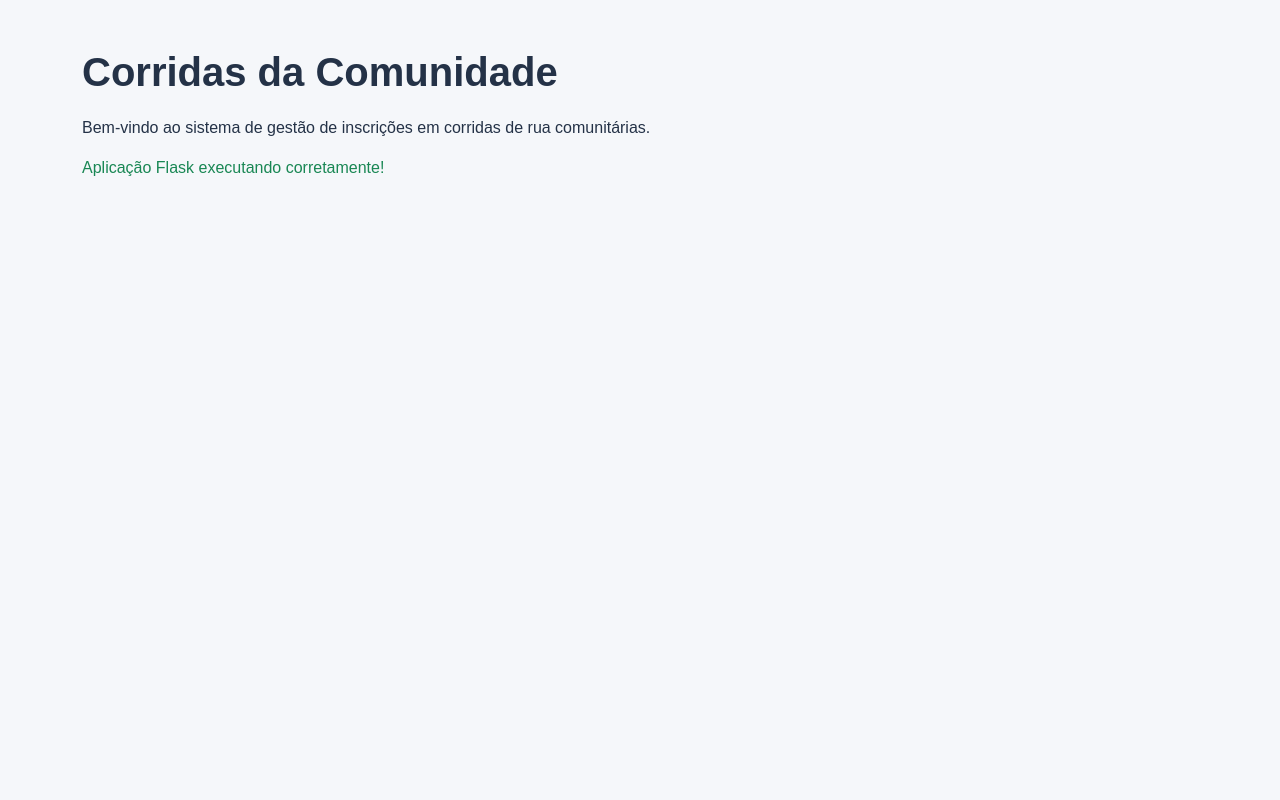
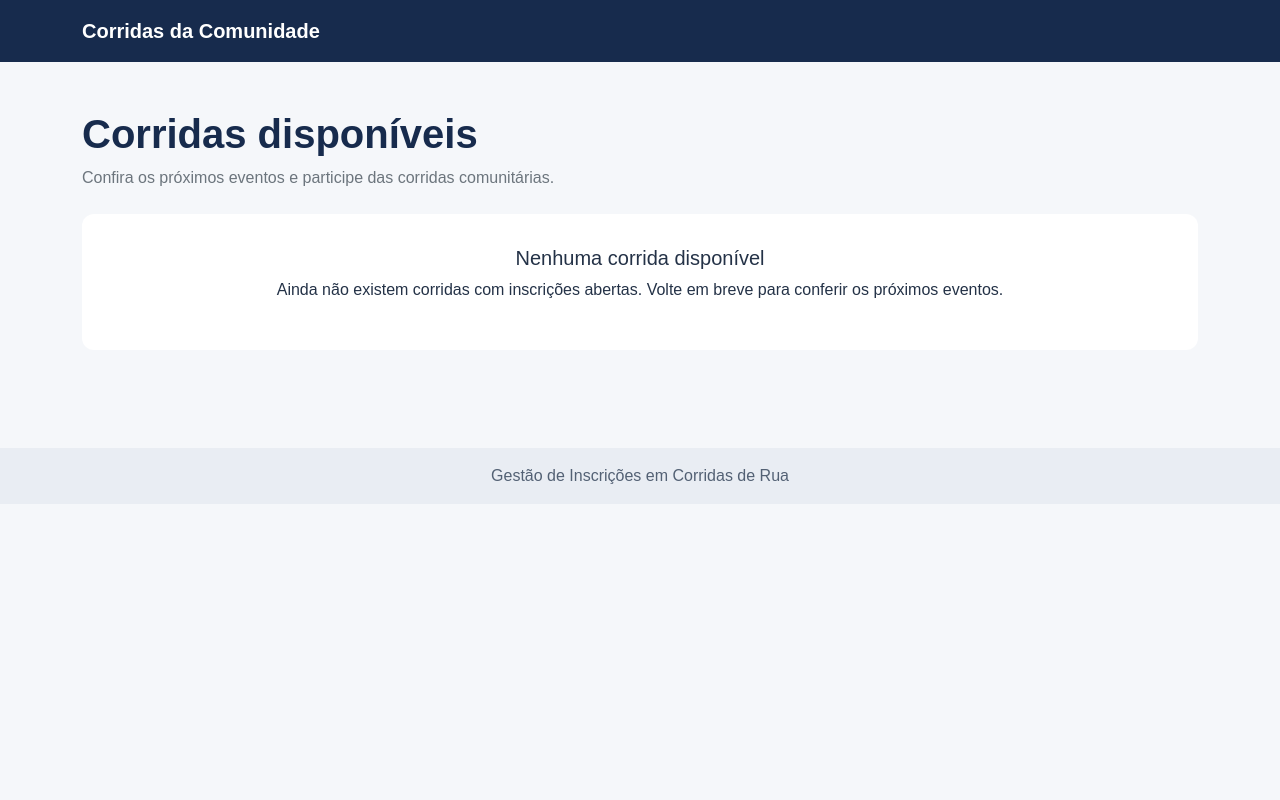
Before and after one commit to agonir-wenginowicz/gestao-inscricoes-corridas, a Flask app: page / in a window 1280 px wide. Run offline with Flask 3, Linux system fonts and the light colour scheme.

Commit message:
feat: implementa cadastro e listagem de corridas

```diff
--- a/app/controllers/__init__.py
+++ b/app/controllers/__init__.py
@@ -1,8 +1,21 @@
 from flask import Blueprint, render_template
+
+from app.models import Corrida
 
 main = Blueprint("main", __name__)
 
 
 @main.route("/")
 def index():
-    return render_template("base.html")
+
+    corridas = (
+        Corrida.query
+        .filter_by(status="aberta")
+        .order_by(Corrida.data, Corrida.horario)
+        .all()
+    )
+
+    return render_template(
+        "corridas/lista.html",
+        corridas=corridas
+    )
--- a/app/static/css/style.css
+++ b/app/static/css/style.css
@@ -2,9 +2,45 @@ body {
     background-color: #f5f7fa;
     color: #243247;
     font-family: Arial, sans-serif;
+    min-height: 100vh;
+}
+
+.site-header {
+    background-color: #172b4d;
+}
+
+.brand {
+    color: #ffffff;
+    font-size: 1.25rem;
+    font-weight: bold;
+    text-decoration: none;
 }
 
 h1 {
     font-weight: 700;
-    margin-bottom: 20px;
+    color: #172b4d;
 }
+
+.race-card {
+    border: none;
+    border-radius: 12px;
+    box-shadow: 0 3px 12px rgba(0, 0, 0, 0.07);
+}
+
+.race-card .card-body {
+    padding: 24px;
+}
+
+.empty-state {
+    background-color: #ffffff;
+    border-radius: 12px;
+    padding: 32px;
+    text-align: center;
+}
+
+.site-footer {
+    margin-top: 50px;
+    background-color: #e9edf3;
+    color: #536174;
+    text-align: center;
+}
--- a/app/templates/base.html
+++ b/app/templates/base.html
@@ -4,10 +4,10 @@
     <meta charset="UTF-8">
     <meta name="viewport" content="width=device-width, initial-scale=1.0">
 
-    <title>Gestão de Inscrições em Corridas</title>
+    <title>{% block title %}Corridas da Comunidade{% endblock %}</title>
 
     <link
-        href="https://cdn.jsdelivr.net/npm/bootstrap@5.3.8/dist/css/bootstrap.min.css"
+        href="https://cdn.jsdelivr.net/npm/bootstrap@5.3.3/dist/css/bootstrap.min.css"
         rel="stylesheet"
     >
 
@@ -19,18 +19,25 @@
 
 <body>
 
+    <header class="site-header">
+        <div class="container py-3">
+            <a href="{{ url_for('main.index') }}" class="brand">
+                Corridas da Comunidade
+            </a>
+        </div>
+    </header>
+
     <main class="container py-5">
-        <h1>Corridas da Comunidade</h1>
+        {% block content %}{% endblock %}
+    </main>
 
-        <p>
-            Bem-vindo ao sistema de gestão de inscrições
-            em corridas de rua comunitárias.
-        </p>
-
-        <p class="text-success">
-            Aplicação Flask executando corretamente!
-        </p>
-    </main>
+    <footer class="site-footer">
+        <div class="container py-3">
+            <p class="mb-0">
+                Gestão de Inscrições em Corridas de Rua
+            </p>
+        </div>
+    </footer>
 
 </body>
 </html>
--- /dev/null
+++ b/app/templates/corridas/lista.html
@@ -0,0 +1,99 @@
+{% extends "base.html" %}
+
+{% block title %}
+Corridas disponíveis | Corridas da Comunidade
+{% endblock %}
+
+{% block content %}
+
+<section class="mb-4">
+    <h1>Corridas disponíveis</h1>
+
+    <p class="text-secondary">
+        Confira os próximos eventos e participe das
+        corridas comunitárias.
+    </p>
+</section>
+
+{% if corridas %}
+
+    <div class="row g-4">
+
+        {% for corrida in corridas %}
+
+            <div class="col-12 col-md-6 col-lg-4">
+
+                <article class="card race-card h-100">
+
+                    <div class="card-body">
+
+                        <span class="badge text-bg-success mb-3">
+                            Inscrições abertas
+                        </span>
+
+                        <h2 class="h5 card-title">
+                            {{ corrida.nome }}
+                        </h2>
+
+                        <p>
+                            <strong>Data:</strong>
+                            {{ corrida.data.strftime('%d/%m/%Y') }}
+                        </p>
+
+                        <p>
+                            <strong>Horário:</strong>
+                            {{ corrida.horario.strftime('%H:%M') }}
+                        </p>
+
+                        <p>
+                            <strong>Local:</strong>
+                            {{ corrida.local }}
+                        </p>
+
+                        {% if corrida.descricao %}
+                            <p class="text-secondary">
+                                {{ corrida.descricao }}
+                            </p>
+                        {% endif %}
+
+                        <button
+                            type="button"
+                            class="btn btn-primary w-100"
+                            disabled
+                            aria-describedby="future-registration"
+                        >
+                            Inscrição em breve
+                        </button>
+
+                        <small
+                            id="future-registration"
+                            class="text-secondary d-block mt-2"
+                        >
+                            A funcionalidade de inscrição será
+                            implementada na próxima etapa.
+                        </small>
+
+                    </div>
+
+                </article>
+
+            </div>
+
+        {% endfor %}
+
+    </div>
+
+{% else %}
+
+    <div class="empty-state">
+        <h2 class="h5">Nenhuma corrida disponível</h2>
+
+        <p>
+            Ainda não existem corridas com inscrições abertas.
+            Volte em breve para conferir os próximos eventos.
+        </p>
+    </div>
+
+{% endif %}
+
+{% endblock %}
```
Also changed, not shown: app/__init__.py (+10 -3 lines), app/commands/__init__.py (added, +80 -0 lines).
